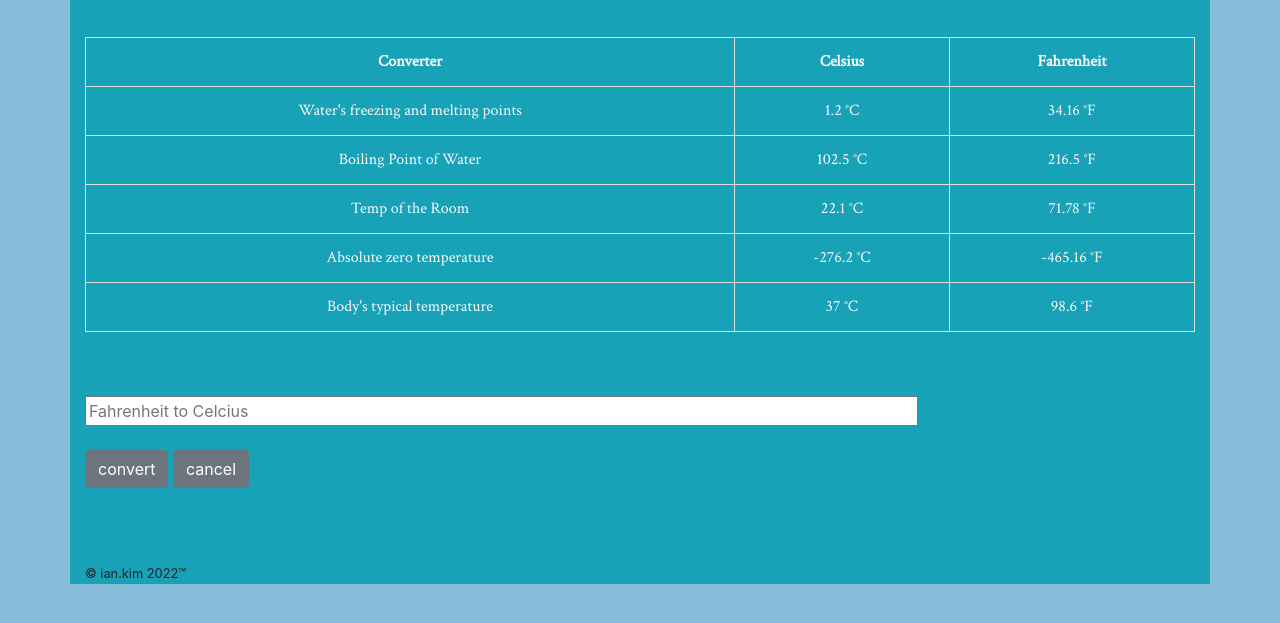
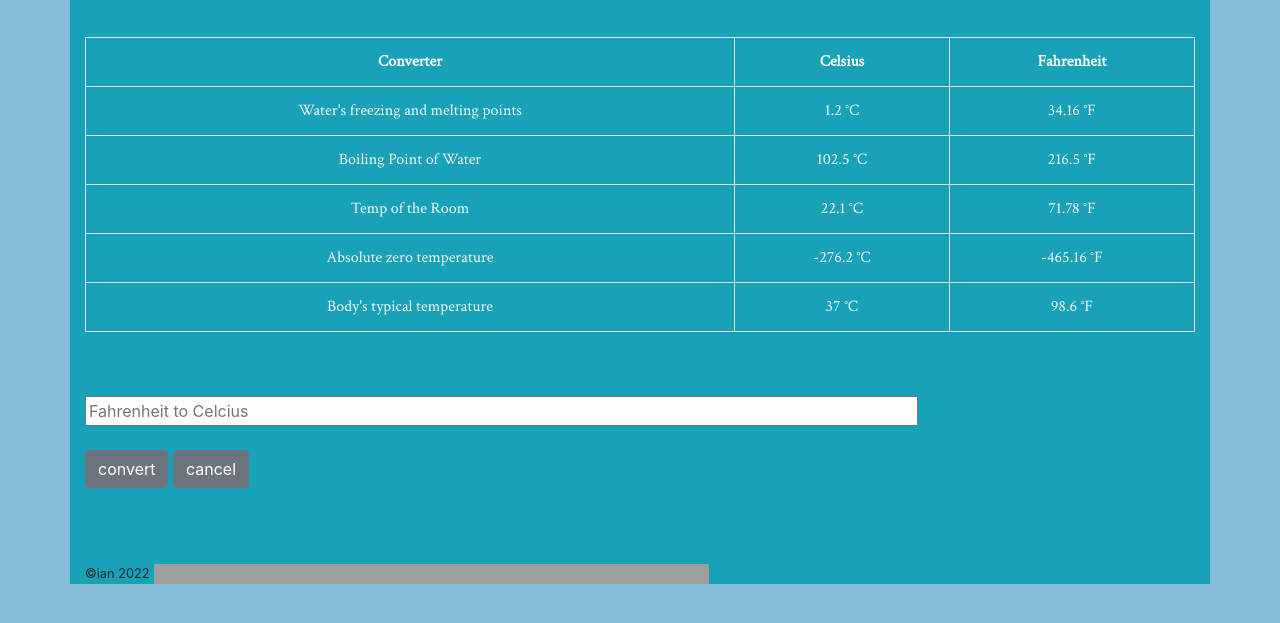
Before and after one commit to isnne/Q4-activities, a plain HTML site: page AN_ICT9R_Q4SW2_Kim.html in a window 1280 px wide. Shown: the part 107-730 px from the top of the page. Drawn offline with nearby package versions, Linux system fonts and the light colour scheme; grey boxes are pictures that could not be loaded.

Commit message:
Update AN_ICT9R_Q4SW2_Kim.html

```diff
--- a/AN_ICT9R_Q4SW2_Kim.html
+++ b/AN_ICT9R_Q4SW2_Kim.html
@@ -112,7 +112,7 @@ th,td {
   </script>
 
   <br><br><br>
-  <footer><small>&copy; ian.kim 2022™</small></footer></footer>
+  <small>&copy;ian 2022</small> <img src="https://i.pinimg.com/originals/5f/93/49/5f934966a1d20bae1909c9ef2278bd4c.gif" width="20" height="20">
 </div>
 </body>
 </html>
```
